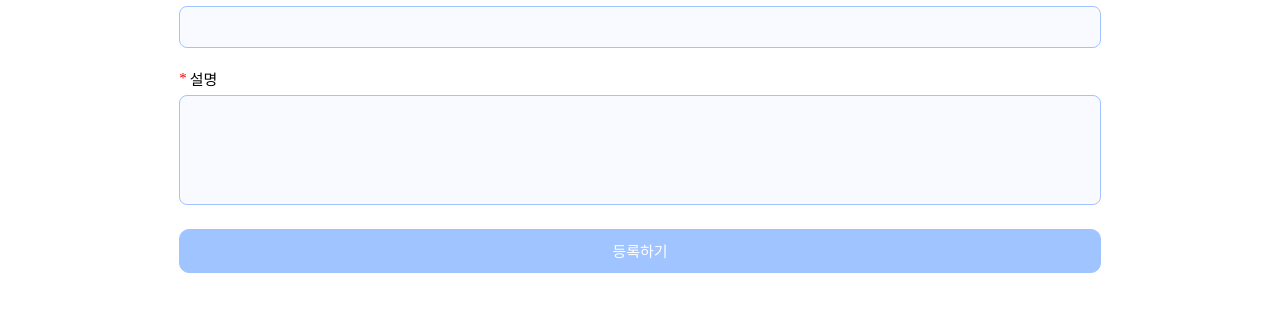
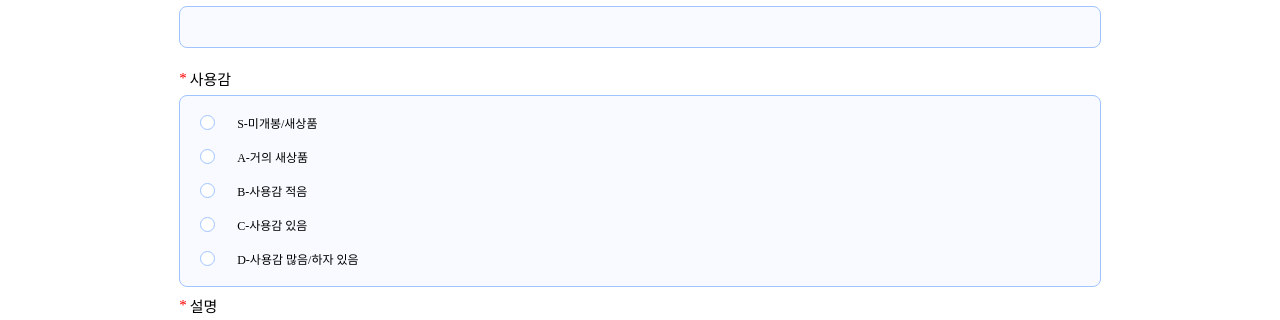
Before and after one commit to secondhandmarketplace/FE, a React (Vite) app in the folder kdtprj2/: page /register in a window 1280 px wide. Shown: the part 614-934 px from the top of the page. Before the commit the page ends 913 px from the top, so only its background shows below. Built offline with nearby package versions, Linux system fonts and the light colour scheme; no server answers.

Commit message:
feat: ㅜㅜ

```diff
--- a/kdtprj2/src/components/RegisterForm/RegisterForm.jsx
+++ b/kdtprj2/src/components/RegisterForm/RegisterForm.jsx
@@ -8,6 +8,7 @@ function RegisterForm({ onSubmit, initialItem, onSave }) {
     const [price, setPrice] = useState("");
     const [tag, setTag] = useState("");
     const [description, setDescription] = useState("");
+    const [condition, setCondition] = useState("");
 
     const isTitleOver = title.length > 20;
 
@@ -33,6 +34,7 @@ function RegisterForm({ onSubmit, initialItem, onSave }) {
             title,
             price: price === "" ? 0 : Number(price),
             tags: tagArray,
+            value: condition,
             description,
             imageUrl: images[0]?.url || initialItem?.imageUrl,
             status: initialItem?.status || "판매중",
@@ -91,6 +93,33 @@ function RegisterForm({ onSubmit, initialItem, onSave }) {
 
                 <label className={styles.label}>
                     <span className={styles.required}>*</span>
+                    사용감
+                </label>
+                <div className={styles["condition-box"]} onChange={(e) => setCondition(e.target.value)}>
+                    <label className={styles["radio-btn"]}>
+                        <input type="radio" name="condition" value="S" checked={condition === "S"} />
+                        <span>S-미개봉/새상품</span>
+                    </label>
+                    <label className={styles["radio-btn"]}>
+                        <input type="radio" name="condition" value="A" checked={condition === "A"} />
+                        <span>A-거의 새상품</span>
+                    </label>
+                    <label className={styles["radio-btn"]}>
+                        <input type="radio" name="condition" value="B" checked={condition === "B"} />
+                        <span>B-사용감 적음</span>
+                    </label>
+                    <label className={styles["radio-btn"]}>
+                        <input type="radio" name="condition" value="C" checked={condition === "C"} />
+                        <span>C-사용감 있음</span>
+                    </label>
+                    <label className={styles["radio-btn"]}>
+                        <input type="radio" name="condition" value="D" checked={condition === "D"} />
+                        <span>D-사용감 많음/하자 있음</span>
+                    </label>
+                </div>
+
+                <label className={styles.label}>
+                    <span className={styles.required}>*</span>
                     설명
                 </label>
                 <textarea className={styles.textarea} value={description} onChange={(e) => setDescription(e.target.value)} />
--- a/kdtprj2/src/components/RegisterForm/RegisterForm.module.css
+++ b/kdtprj2/src/components/RegisterForm/RegisterForm.module.css
@@ -154,3 +154,41 @@
 .registerButton:active {
   background: #5390d9;
 }
+
+.condition-box {
+  background: #f8faff;
+  border: 1px solid #a0c4ff;
+  border-radius: 8px;
+  display: flex;
+  flex-direction: column;
+  font-size: 12px;
+  width: 100%;
+  padding: 10px;
+}
+
+.radio-btn {
+  display: flex;
+  align-items: center;
+  gap: 12px;
+  margin: 8px 0;
+}
+
+.radio-btn input[type="radio"] {
+  appearance: none;
+  -webkit-appearance: none;
+  width: 15px;
+  height: 15px;
+  border: 1px solid #a0c4ff;
+  border-radius: 50%;
+  cursor: pointer;
+  outline: none;
+  background: white;
+  margin: 0 10px;
+}
+
+.radio-btn input[type="radio"]:checked {
+  box-shadow: 0 0 0 1px #3399ff;
+  background: #3399ff;
+  border: 3px solid #fff;
+  border-radius: 50%;
+}
--- a/kdtprj2/src/pages/main/home/HomePage.jsx
+++ b/kdtprj2/src/pages/main/home/HomePage.jsx
@@ -12,6 +12,7 @@ const dummyData = [
     price: 1000,
     imageUrl: "/cat1.svg",
     tags: ["고양이", "시급알바"],
+    condition: "A",
     status: "판매중",
     category: "기타",
   },
@@ -21,6 +22,7 @@ const dummyData = [
     price: 10000,
     imageUrl: "/cat1.svg",
     tags: ["고양이", "시급알바"],
+    condition: "B",
     status: "거래완료",
     category: "기타",
   },
@@ -30,6 +32,7 @@ const dummyData = [
     price: 10500,
     imageUrl: "/cat1.svg",
     tags: ["고양이", "시급알바"],
+    condition: "S",
     status: "판매중",
     category: "기타",
   },
--- a/kdtprj2/src/pages/main/itemDetail/ItemDetailPage.jsx
+++ b/kdtprj2/src/pages/main/itemDetail/ItemDetailPage.jsx
@@ -100,10 +100,11 @@ function ItemDetailPage() {
           <span className={styles["seller-name"]}>학생1</span>
         </div>
 
-        {/* 제목/가격/설명 */}
+        {/* 제목/가격/설명/사용감 */}
         <div className={styles["item-title"]}>{item.title}</div>
         <div className={styles.price}>{item.price.toLocaleString()}원</div>
         <div className={styles["description-text"]}>{item.description}</div>
+        <div className={styles["item-condition"]}>{item.value}</div>
         <div className={styles["info-row"]}>
           <span>거래 장소: {item.place || "미정"}</span>
           <span>태그: {item.tags.join(", ")}</span>
--- a/kdtprj2/src/pages/main/itemDetail/itemDetail.module.css
+++ b/kdtprj2/src/pages/main/itemDetail/itemDetail.module.css
@@ -161,6 +161,12 @@
   overflow-wrap: break-word;
 }
 
+.item-condition {
+  color: #000000;
+  font-size: 18px;
+  font-weight: bold;
+}
+
 .info-row {
   display: flex;
   justify-content: space-between;
```
